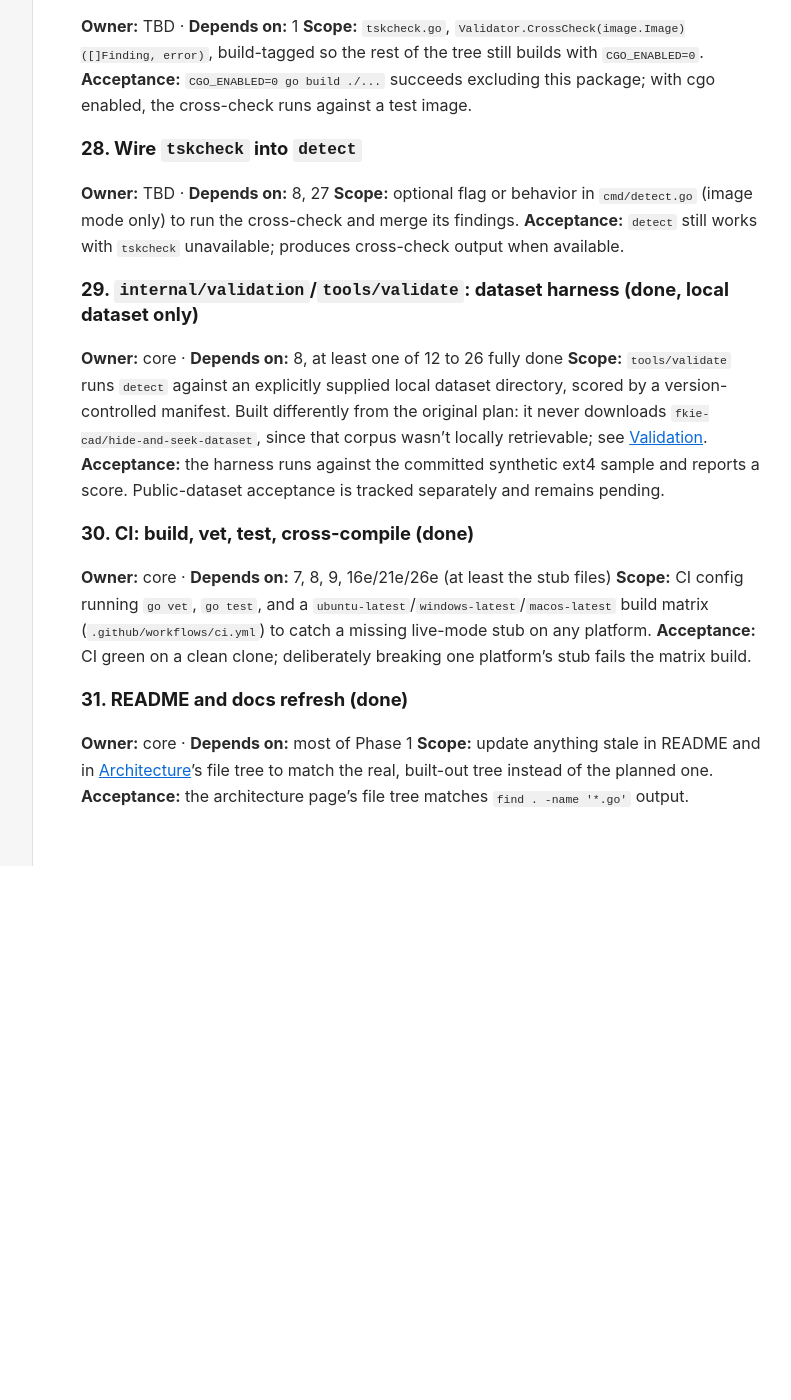
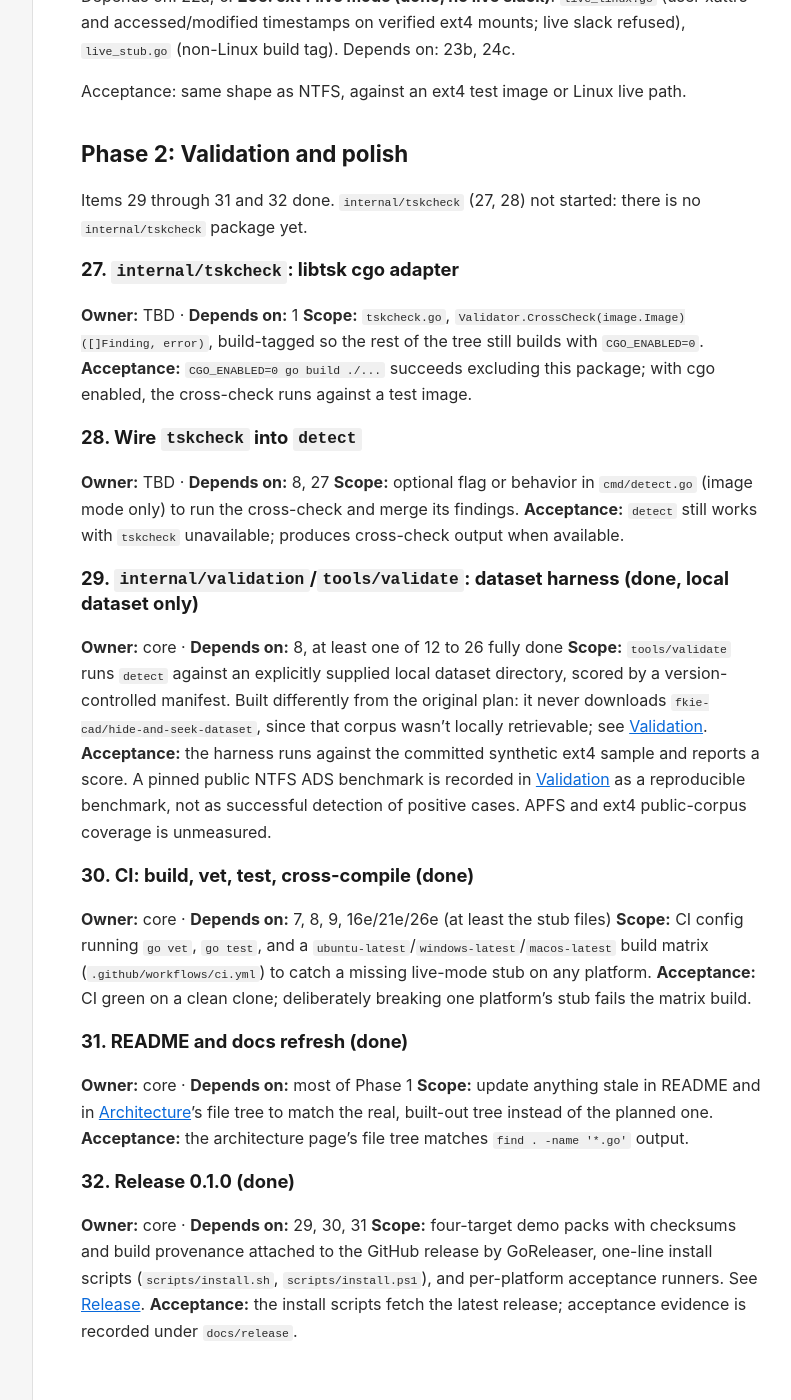
Before and after one commit to sahithyandev/nemo, a Jekyll site: the page built from docs/roadmap.md, in a window 1280 px wide and 1400 px high, scrolled down 3977 px. Shown: the whole window, without its empty margins (207-998 px from the left). Built offline with Jekyll 4.4.1, drawn with Linux system fonts in a browser that asks for light colours; before the commit the page ends 4843 px from its top, so only the background shows below that; some of the changed text lies outside the part shown.

Commit message:
update roadmap for the 0.1.0 release

```diff
--- a/docs/roadmap.md
+++ b/docs/roadmap.md
@@ -12,6 +12,8 @@
 - **Phase 2 (validation and polish)**: after Phase 1 has at least one filesystem working end to end.
 
 `Depends on` refers to item numbers in this doc. Status: (done), (partial), or unmarked for not started.
+
+**Current status:** version 0.1.0 is released. Phases 0 and 1 are done on all three filesystems, and `nemo extract` and `nemo features --mode live` shipped alongside them. In Phase 2 only the libtsk cross-check (items 27 and 28) is not started, and public-corpus validation is only partly measured.
 
 ## Phase 0: Shared core
 
@@ -67,6 +69,11 @@
 **Scope:** Cobra command reading `Techniques` off every registered `Detector`, printing the filesystem by technique matrix.
 **Acceptance:** with only fake or no detectors registered, prints an empty or fake matrix with no image and no error.
 
+### 10a. `cmd/extract.go` (done)
+**Owner:** core · **Depends on:** 5, 6
+**Scope:** read-only `nemo extract`, which reads a hidden payload back out of named streams and slack space. Added after the original plan.
+**Acceptance:** extracting a payload hidden by `hide` returns the original bytes.
+
 ### 11. In-memory fake `FileSystem`/`Entry` for testing (done)
 **Owner:** core · **Depends on:** 4
 **Scope:** `internal/filesystem/fakefs`, an implementation of `FileSystem`/`Entry` plus all three capability interfaces and an in-memory `Image`, backed by an in-memory map. Lets items 6 to 10 be tested before any real filesystem parser exists.
@@ -119,7 +126,7 @@
 
 ## Phase 2: Validation and polish
 
-Items 29 through 31 done. `internal/tskcheck` (27, 28) not started.
+Items 29 through 31 and 32 done. `internal/tskcheck` (27, 28) not started: there is no `internal/tskcheck` package yet.
 
 ### 27. `internal/tskcheck`: libtsk cgo adapter
 **Owner:** TBD · **Depends on:** 1
@@ -134,7 +141,7 @@
 ### 29. `internal/validation`/`tools/validate`: dataset harness (done, local dataset only)
 **Owner:** core · **Depends on:** 8, at least one of 12 to 26 fully done
 **Scope:** `tools/validate` runs `detect` against an explicitly supplied local dataset directory, scored by a version-controlled manifest. Built differently from the original plan: it never downloads `fkie-cad/hide-and-seek-dataset`, since that corpus wasn't locally retrievable; see [Validation](validation/README.md).
-**Acceptance:** the harness runs against the committed synthetic ext4 sample and reports a score. Public-dataset acceptance is tracked separately and remains pending.
+**Acceptance:** the harness runs against the committed synthetic ext4 sample and reports a score. A pinned public NTFS ADS benchmark is recorded in [Validation](validation/README.md#public-corpus-benchmark) as a reproducible benchmark, not as successful detection of positive cases. APFS and ext4 public-corpus coverage is unmeasured.
 
 ### 30. CI: build, vet, test, cross-compile (done)
 **Owner:** core · **Depends on:** 7, 8, 9, 16e/21e/26e (at least the stub files)
@@ -145,3 +152,8 @@
 **Owner:** core · **Depends on:** most of Phase 1
 **Scope:** update anything stale in README and in [Architecture](architecture/)'s file tree to match the real, built-out tree instead of the planned one.
 **Acceptance:** the architecture page's file tree matches `find . -name '*.go'` output.
+
+### 32. Release 0.1.0 (done)
+**Owner:** core · **Depends on:** 29, 30, 31
+**Scope:** four-target demo packs with checksums and build provenance attached to the GitHub release by GoReleaser, one-line install scripts (`scripts/install.sh`, `scripts/install.ps1`), and per-platform acceptance runners. See [Release](release/README.html).
+**Acceptance:** the install scripts fetch the latest release; acceptance evidence is recorded under `docs/release`.
```
